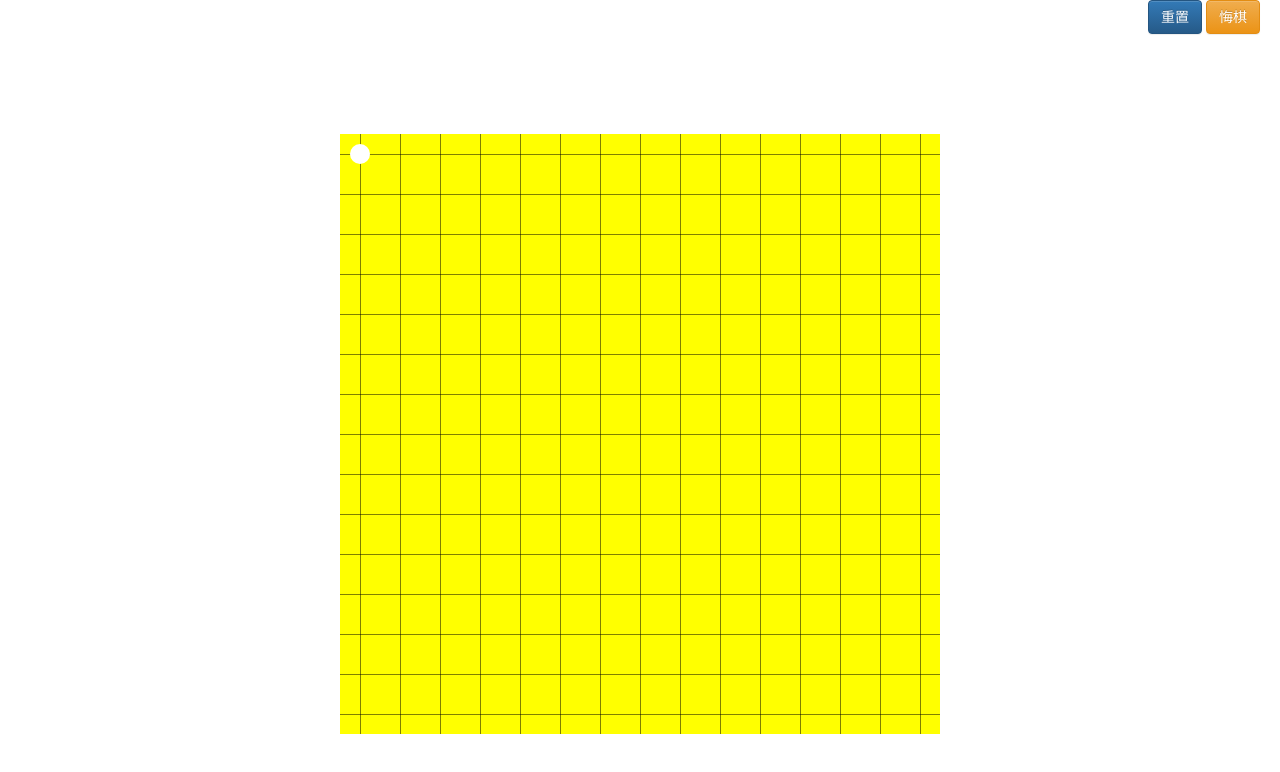
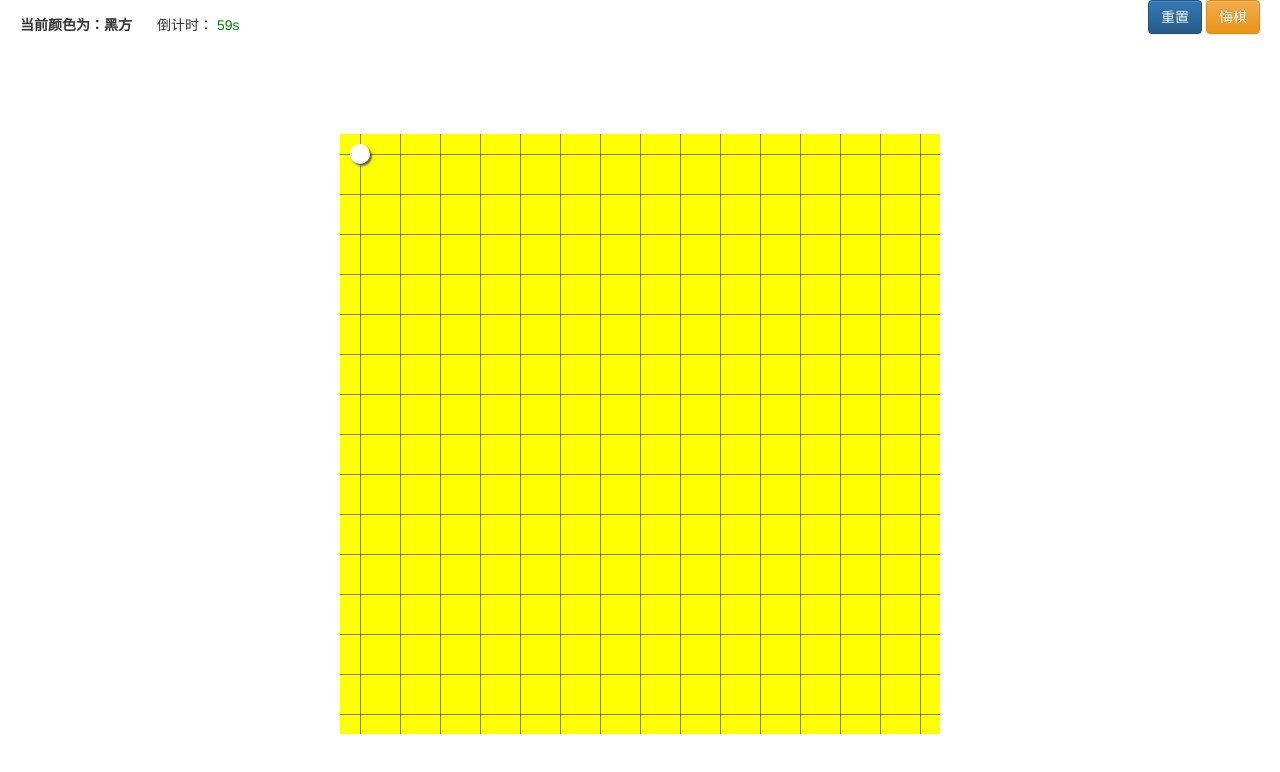
Before and after one commit to lth707/Gobang, a plain HTML site: page index.html in a window 1280 px wide. Both pictures are taken after a click on the element 360 px from the left and 154 px from the top of the page. Drawn offline with nearby package versions, Linux system fonts and the light colour scheme.

Commit message:
'优化代码'

```diff
--- a/chess.js
+++ b/chess.js
@@ -5,7 +5,17 @@ let offset = 40;
 const emptyColor = 0, blackColor = 1, whiteColor = 2;
 const chessItemHtml = '<div class="chess-item"></div>';
 const pieceHtml = '<div class="chess-item-piece"></div>';
+const pieceHoverHtml = '<div class="chess-item-piece hover"></div>';
 let currentColor = 'white';
+let currentColorMap = {
+    'white': '白方',
+    'black': '黑方'
+}
+let reverseCurrentColorMap = {
+    'white': '黑方',
+    'black': '白方'
+}
+
 let $rootElem;
 let leftToRight = [0, 1], rigthToLeft = [0, -1],
     topToBottom = [1, 0], bottomToTop = [-1, 0],
@@ -30,6 +40,7 @@ function initChess($root) {
                 .attr('col', i).attr('row', j)
                 .data('col', i).data('row', j)
                 .click(handleClick);
+            handleHover($chessItem);
             $root.append($chessItem);
         }
         chessArray.push(col)
@@ -39,6 +50,41 @@ function initChess($root) {
         restoreChess: restoreChess
     }
 }
+// 设置当前的颜色
+function setCurrentColor() {
+    var $time = $('.time');
+    $('.current-color').text('当前颜色为：' + currentColorMap[currentColor])
+    $time.css('color', 'green');
+    $time.text('60s');
+    $time.data('seconds', 60)
+}
+$(function () {
+    setCurrentColor();
+    var iid;
+    var handleInterval = function () {
+        var $time = $('.time');
+        var seconds = $time.data('seconds') == undefined ? 60 : $time.data('seconds')
+        $time.text(seconds + 's')
+        if (seconds < 10) {
+            $time.css('color', 'red');
+        } else {
+            $time.css('color', 'green');
+        }
+        if (!seconds) {
+            clearInterval(iid);
+            layer.alert('时间到，' + reverseCurrentColorMap[currentColor] + '胜', function () {
+                clearChess();
+                $time.css('color', 'green');
+                $time.text('60s');
+                $time.data('seconds', 60)
+                iid = setInterval(handleInterval, 1000);
+                layer.closeAll();
+            })
+        }
+        $time.data('seconds', --seconds);
+    }
+    iid = setInterval(handleInterval, 1000);
+})
 //清空棋盘
 function clearChess() {
     initChess($rootElem)
@@ -58,6 +104,7 @@ function restoreChess() {
     } else {
         currentColor = 'white'
     }
+    setCurrentColor();
 }
 //处理棋盘点击事件
 function handleClick() {
@@ -84,12 +131,29 @@ function handleClick() {
         result = judgeWinner(row, col)
         currentColor = 'white'
     }
+    setCurrentColor();
     $this.append($piece)
     if (result) {
         setTimeout(function () {
             clearChess()
         }, 500);
     }
+}
+
+function handleHover($chessItem) {
+    $chessItem.hover(function () {
+        var $pieceHover = $(pieceHoverHtml)
+        var $this = $(this);
+        if (currentColor === 'white') {
+            $pieceHover.css('background', '#ffffff');
+        } else {
+            $pieceHover.css('background', '#000000');
+        }
+        $this.append($pieceHover);
+    }, function () {
+        var $this = $(this);
+        $this.find('.hover').remove();
+    })
 }
 
 function handleDirection(beginPoint, leftSide, rightSide, topSide, bottomSide, direction) {
@@ -102,7 +166,7 @@ function handleDirection(beginPoint, leftSide, rightSide, topSide, bottomSide, d
             if (chessArray[currentRow][currentCol] === whiteColor) {
                 totalWhiteCount++;
                 if (totalWhiteCount >= 5) {
-                    layer.alert('白胜')
+                    layer.alert(currentColorMap[currentColor] + '胜')
                     return true;
                 }
             } else {
@@ -112,7 +176,7 @@ function handleDirection(beginPoint, leftSide, rightSide, topSide, bottomSide, d
             if (chessArray[currentRow][currentCol] === blackColor) {
                 totalBlackCount++;
                 if (totalBlackCount >= 5) {
-                    layer.alert('黑胜')
+                    layer.alert(currentColorMap[currentColor] + '胜')
                     return true;
                 }
             } else {
--- a/index.css
+++ b/index.css
@@ -13,11 +13,10 @@
 }
 
 .chess-item {
-    /* background: #ffff00; */
-    /* border: 1px solid #000000; */
     width: 40px;
     height: 40px;
     position: absolute;
+    cursor: pointer;
 }
 
 .chess-item .chess-item-piece {
@@ -25,4 +24,5 @@
     height: 20px;
     width: 20px;
     margin: 10px auto;
+    box-shadow: #5f5f5f 2px 2px 2px;
 }
--- a/index.html
+++ b/index.html
@@ -20,7 +20,11 @@
 </head>
 
 <body>
+    <div class="text-left current-color navbar-text" style="margin-left: 20px;size: 20px;font-weight: 700"></div>
     <div class="text-right" style="margin-right: 20px">
+        <span style="float: left;margin-top: 15px;margin-left: 10px;">倒计时：
+            <span class="time" style="color: green">60s</span>
+        </span>
         <button class="btn btn-primary restart">重置</button>
         <button class="btn btn-warning restore">悔棋</button>
     </div>
```
